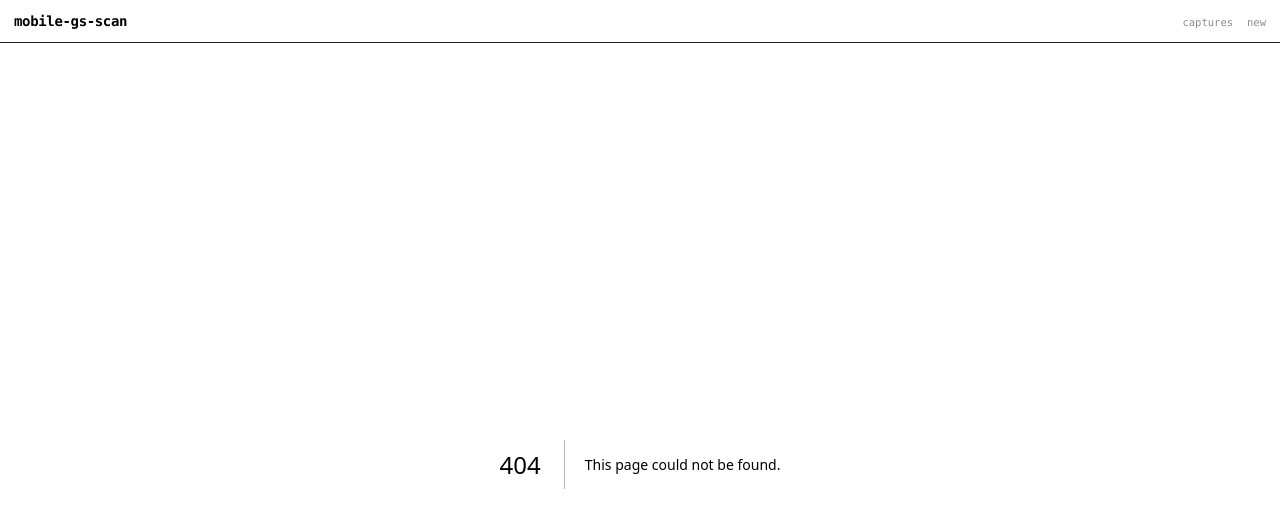
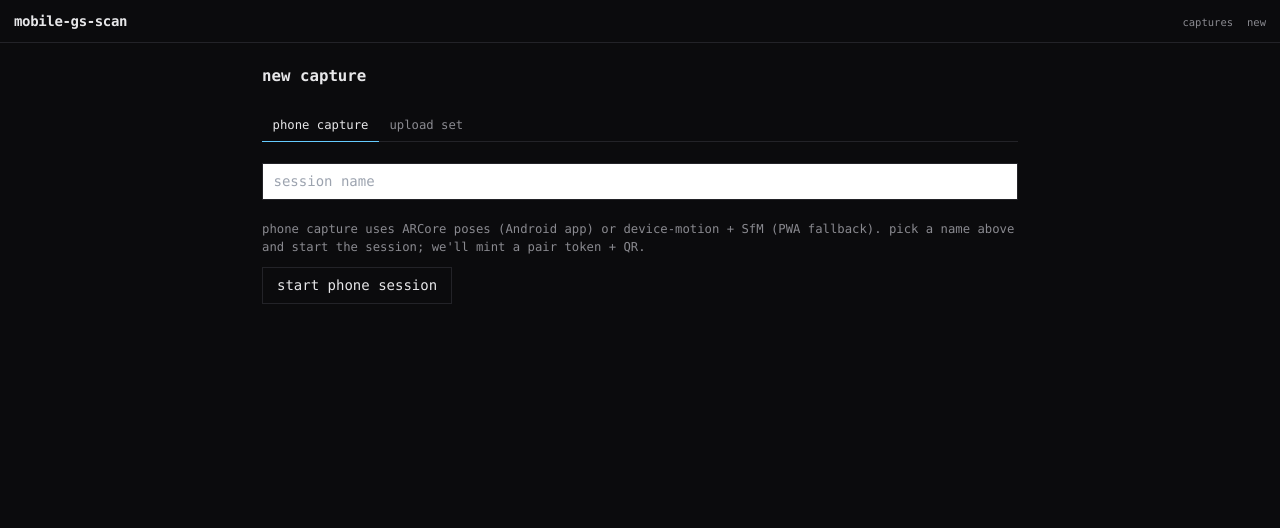
Before and after one commit to Battleroid/mobile-gs-scan, a Next.js app in the folder web/: page /captures/new in a window 1280 px wide. Before the commit this address had no page. Shown: the top 528 px of the page. Built offline with nearby package versions, Linux system fonts and the light colour scheme.

Commit message:
scaffold(web): /captures/new page

```diff
--- /dev/null
+++ b/web/src/app/captures/new/page.tsx
@@ -0,0 +1,113 @@
+"use client";
+import { useState } from "react";
+import { useMutation } from "@tanstack/react-query";
+import { api } from "@/lib/api";
+import { CapturePairing } from "@/components/CapturePairing";
+import { UploadDropzone } from "@/components/UploadDropzone";
+import type { Capture } from "@/lib/types";
+
+type Tab = "phone" | "upload";
+
+export default function NewCapturePage() {
+  const [tab, setTab] = useState<Tab>("phone");
+  const [name, setName] = useState("");
+
+  return (
+    <div className="space-y-6">
+      <h1 className="text-lg font-semibold">new capture</h1>
+
+      <div className="flex border-b border-rule text-sm">
+        <button
+          onClick={() => setTab("phone")}
+          className={tabClass(tab === "phone")}
+        >
+          phone capture
+        </button>
+        <button
+          onClick={() => setTab("upload")}
+          className={tabClass(tab === "upload")}
+        >
+          upload set
+        </button>
+      </div>
+
+      <input
+        value={name}
+        onChange={(e) => setName(e.target.value)}
+        placeholder="session name"
+        className="w-full bg-rule/30 border border-rule px-3 py-2 outline-none focus:border-accent"
+      />
+
+      {tab === "phone" ? (
+        <PhonePairPanel name={name} />
+      ) : (
+        <div className="space-y-3">
+          <p className="text-sm text-muted">
+            drag-and-drop runs the server-side SfM (Glomap → splatfacto
+            → export). good for drone / DSLR sets.
+          </p>
+          <UploadDropzone />
+        </div>
+      )}
+    </div>
+  );
+}
+
+function tabClass(active: boolean) {
+  return [
+    "px-3 py-2 -mb-px border-b",
+    active ? "border-accent text-fg" : "border-transparent text-muted hover:text-fg",
+  ].join(" ");
+}
+
+function PhonePairPanel({ name }: { name: string }) {
+  const [capture, setCapture] = useState<Capture | null>(null);
+
+  const m = useMutation({
+    mutationFn: () =>
+      api.createCapture({
+        name: name || "phone capture",
+        source: "mobile_native",
+        has_pose: true,
+        meta: {},
+      }),
+    onSuccess: setCapture,
+  });
+
+  if (capture) {
+    return (
+      <div className="space-y-4">
+        <CapturePairing pairUrl={capture.pair_url ?? "#"} />
+        <p className="text-xs text-muted text-center">
+          waiting for phone to connect…{" "}
+          <a
+            href={`/captures/${capture.id}`}
+            className="underline hover:text-fg"
+          >
+            open progress page
+          </a>
+        </p>
+      </div>
+    );
+  }
+
+  return (
+    <div className="space-y-3">
+      <p className="text-sm text-muted">
+        phone capture uses ARCore poses (Android app) or device-motion +
+        SfM (PWA fallback). pick a name above and start the session;
+        we'll mint a pair token + QR.
+      </p>
+      <button
+        onClick={() => m.mutate()}
+        disabled={m.isPending}
+        className="px-4 py-2 border border-rule hover:bg-rule/30 disabled:opacity-60"
+      >
+        {m.isPending ? "starting…" : "start phone session"}
+      </button>
+      {m.error && (
+        <p className="text-xs text-danger">{(m.error as Error).message}</p>
+      )}
+    </div>
+  );
+}
```
